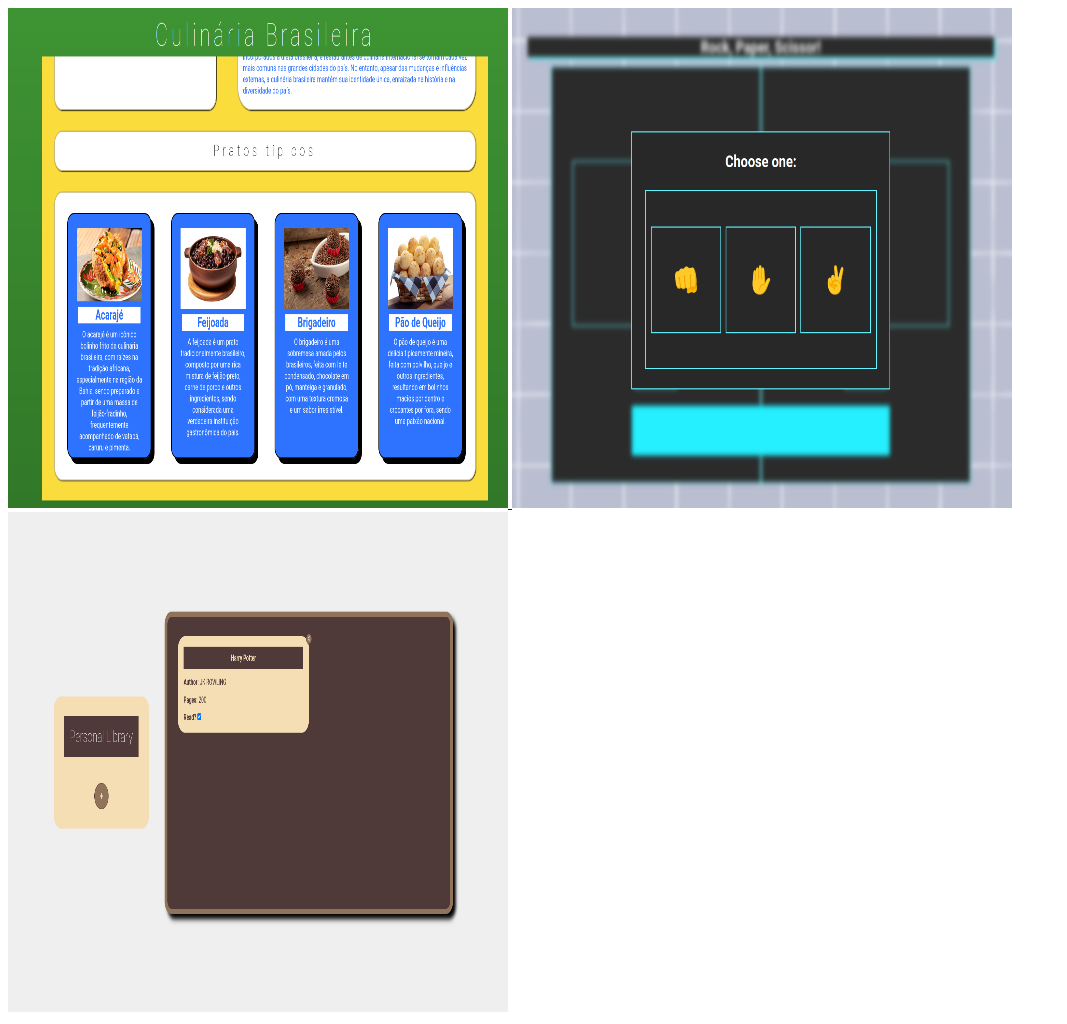
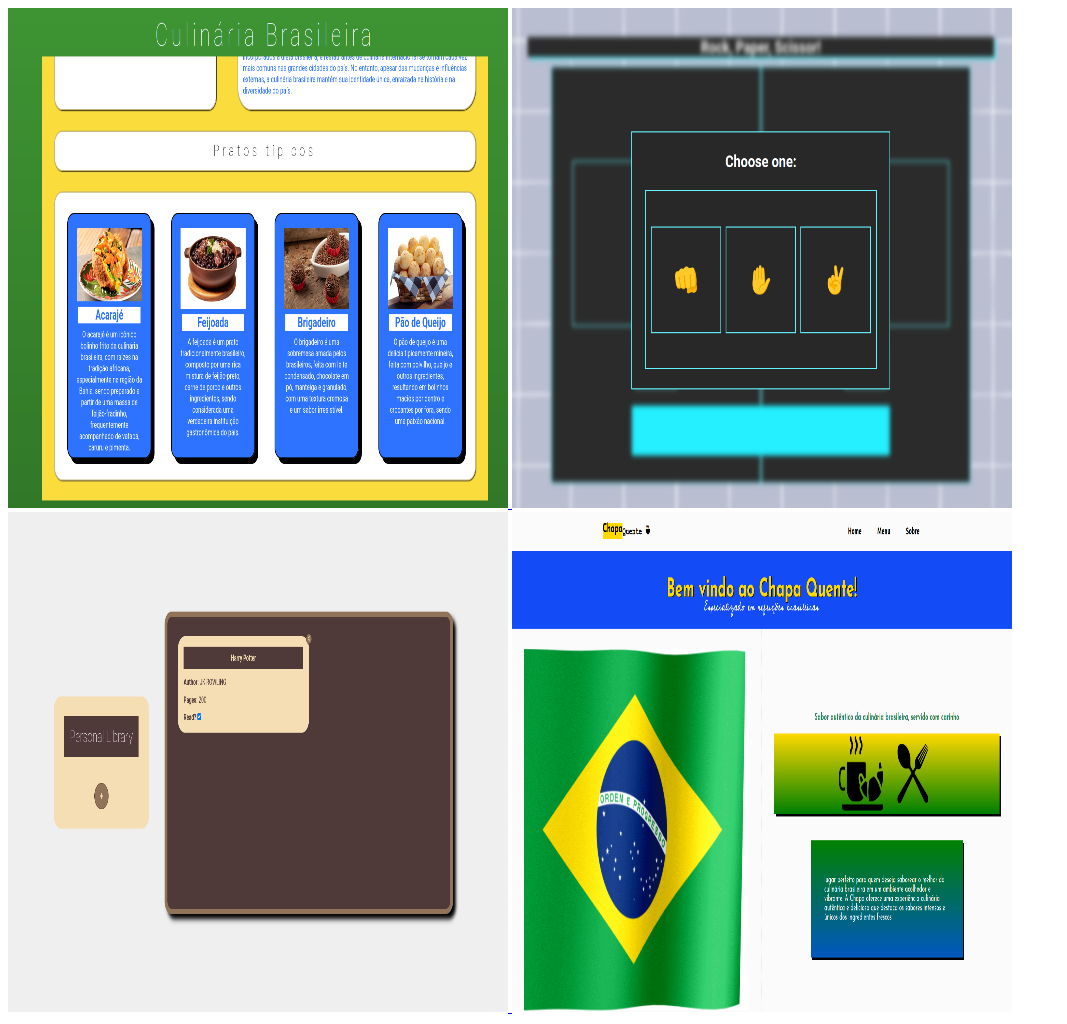
Before and after one commit to murilosoarez/The-Odin-Project, a plain HTML site: page index.html in a window 1280 px wide. Shown: the whole page, without its empty margins (0-1067 px from the left). Drawn offline with Linux system fonts and the light colour scheme.

Commit message:
[Update portfolio]

```diff
--- a/index.html
+++ b/index.html
@@ -23,5 +23,9 @@
         <img src = "Personal-Library/images/page.png">
     </a>
 
+    <a href = "https://chapaquente-restaurant-67239f.netlify.app/">
+        <img src = "Restaurant-Page/images/page.png">
+    </a>
+
 </body>
 </html>
```
Also changed, not shown: Restaurant-Page/images/page.png (added).
